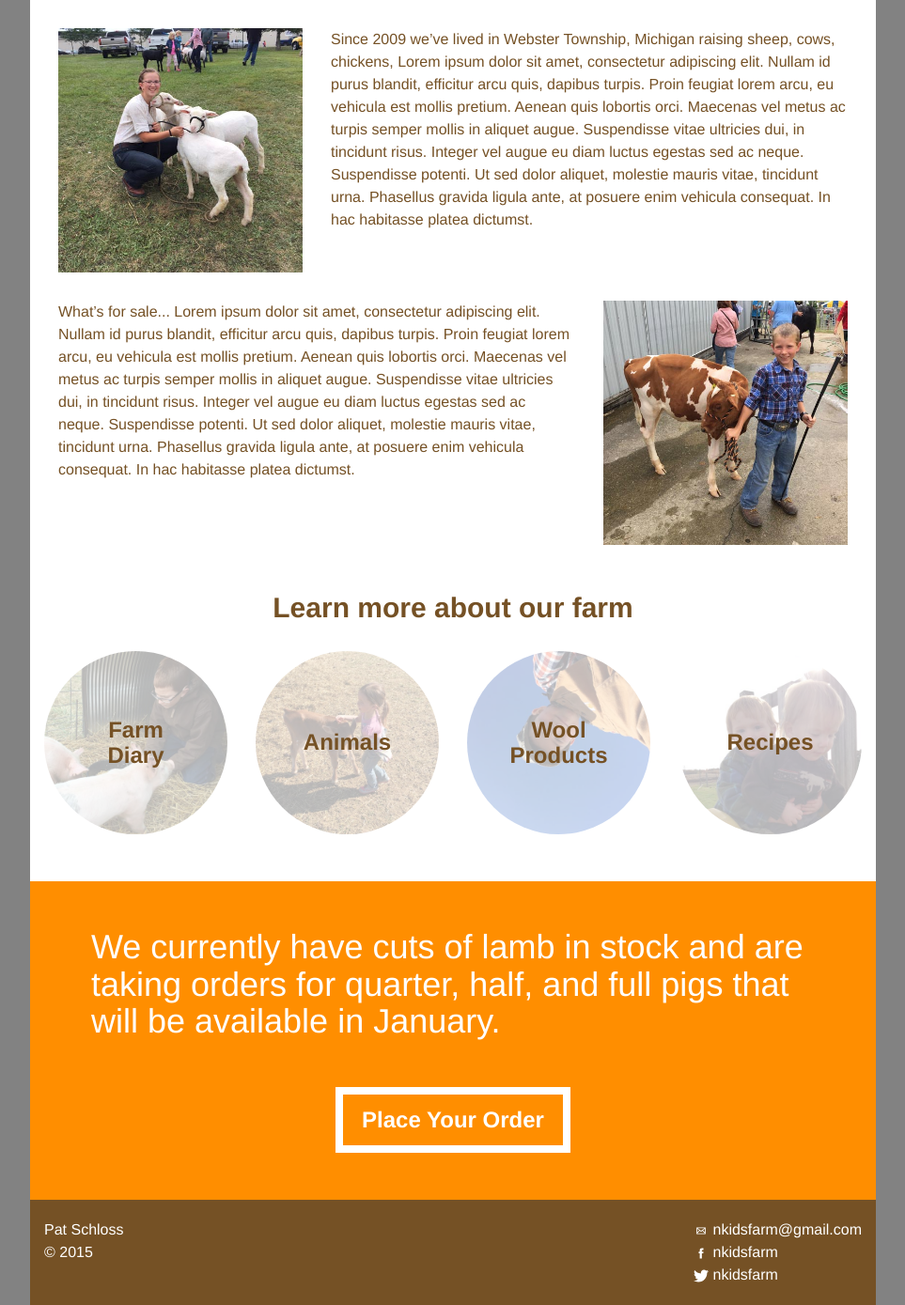
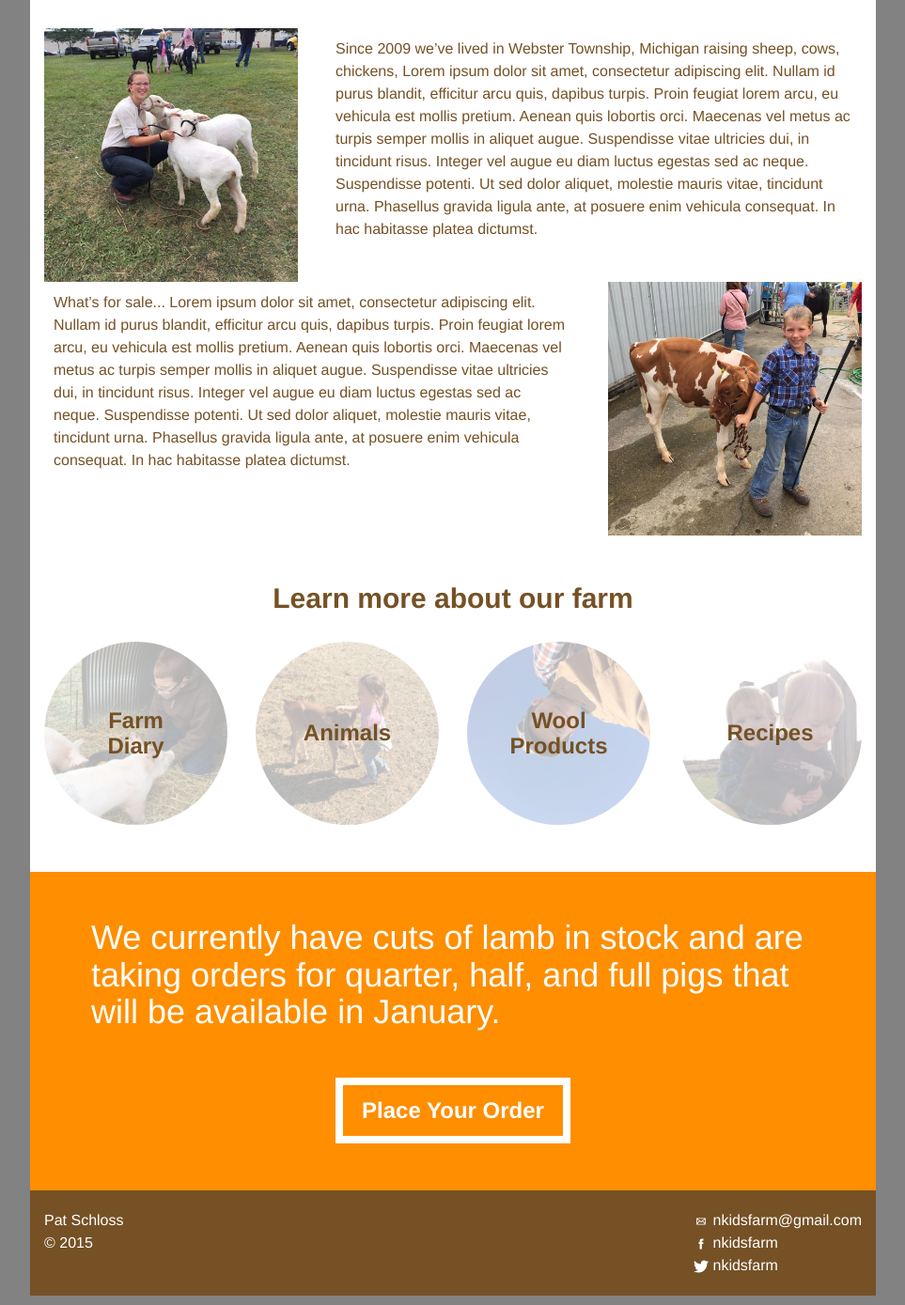
Before and after one commit to pschloss/nkidsfarm.github.io, a Jekyll site: the page built from index.html, in a window 1280 px wide. Shown: the part 602-1991 px from the top of the page at 94% size, without its empty margins (158-1121 px from the left). Built offline with Jekyll 4.4.1, drawn with Linux system fonts in a browser that asks for light colours.

Commit message:
Move blurb formatting around

```diff
--- a/css/main.scss
+++ b/css/main.scss
@@ -124,14 +124,15 @@
 
 .blurb {
 	color: #755125;
-}
-
-.blurb .row {
 	margin: 30px 0 0 0;
 }
 
+.blurb p {
+	padding: 10px;
+}
+
 .blurb img {
-	vertical-align: middle;
+	margin: auto;
 }
 
 .vcenter {
--- a/index.html
+++ b/index.html
@@ -25,18 +25,18 @@
 	<div class="container-fluid">
 		<div class="row">
 			<div class="col-sm-4">
-				<img class="img-responsive" src="assets/img/mary_lambs.jpg"/>
+				<img class=" img-responsive" src="assets/img/mary_lambs.jpg"/>
 			</div>
 			<div class="col-sm-8">
-				Since 2009 we’ve lived in Webster Township, Michigan raising sheep, cows, chickens, Lorem ipsum dolor sit amet, consectetur adipiscing elit. Nullam id purus blandit, efficitur arcu quis, dapibus turpis. Proin feugiat lorem arcu, eu vehicula est mollis pretium. Aenean quis lobortis orci. Maecenas vel metus ac turpis semper mollis in aliquet augue. Suspendisse vitae ultricies dui, in tincidunt risus. Integer vel augue eu diam luctus egestas sed ac neque. Suspendisse potenti. Ut sed dolor aliquet, molestie mauris vitae, tincidunt urna. Phasellus gravida ligula ante, at posuere enim vehicula consequat. In hac habitasse platea dictumst.
+				<p>Since 2009 we’ve lived in Webster Township, Michigan raising sheep, cows, chickens, Lorem ipsum dolor sit amet, consectetur adipiscing elit. Nullam id purus blandit, efficitur arcu quis, dapibus turpis. Proin feugiat lorem arcu, eu vehicula est mollis pretium. Aenean quis lobortis orci. Maecenas vel metus ac turpis semper mollis in aliquet augue. Suspendisse vitae ultricies dui, in tincidunt risus. Integer vel augue eu diam luctus egestas sed ac neque. Suspendisse potenti. Ut sed dolor aliquet, molestie mauris vitae, tincidunt urna. Phasellus gravida ligula ante, at posuere enim vehicula consequat. In hac habitasse platea dictumst.</p>
 			</div>
 		</div>
 		<div class="row">
 			<div class="col-sm-8">
-				What’s for sale... Lorem ipsum dolor sit amet, consectetur adipiscing elit. Nullam id purus blandit, efficitur arcu quis, dapibus turpis. Proin feugiat lorem arcu, eu vehicula est mollis pretium. Aenean quis lobortis orci. Maecenas vel metus ac turpis semper mollis in aliquet augue. Suspendisse vitae ultricies dui, in tincidunt risus. Integer vel augue eu diam luctus egestas sed ac neque. Suspendisse potenti. Ut sed dolor aliquet, molestie mauris vitae, tincidunt urna. Phasellus gravida ligula ante, at posuere enim vehicula consequat. In hac habitasse platea dictumst.
+				<p>What’s for sale... Lorem ipsum dolor sit amet, consectetur adipiscing elit. Nullam id purus blandit, efficitur arcu quis, dapibus turpis. Proin feugiat lorem arcu, eu vehicula est mollis pretium. Aenean quis lobortis orci. Maecenas vel metus ac turpis semper mollis in aliquet augue. Suspendisse vitae ultricies dui, in tincidunt risus. Integer vel augue eu diam luctus egestas sed ac neque. Suspendisse potenti. Ut sed dolor aliquet, molestie mauris vitae, tincidunt urna. Phasellus gravida ligula ante, at posuere enim vehicula consequat. In hac habitasse platea dictumst.</p>
 			</div>
 			<div class="col-sm-4">
-				<img class="img-responsive"  src="assets/img/joe_jerry.jpg"/>
+				<img class=" img-responsive"  src="assets/img/joe_jerry.jpg"/>
 			</div>
 
 		</div>
@@ -49,28 +49,28 @@
 		<div class="row">
 			<div class="col-sm-3">
 				<a href="#">
-					<img src="assets/img/patrick_pigs.jpg" alt="Farm Diary" class="align-center img-responsive img-circle pic">
+					<img src="assets/img/patrick_pigs.jpg" alt="Farm Diary" class=" img-responsive img-circle pic">
 					<span class="caption">Farm Diary</span>
 				</a>
 			</div>
 
 			<div class="col-sm-3">
 				<a href="#">
-					<img src="assets/img/ruth_calf.jpg" alt="Farm Diary" class="align-center img-responsive img-circle pic">
+					<img src="assets/img/ruth_calf.jpg" alt="Farm Diary" class=" img-responsive img-circle pic">
 					<div class="caption">Animals</div>
 				</a>
 			</div>
 
 			<div class="col-sm-3">
 				<a href="#">
-					<img src="assets/img/john_sky.jpg" alt="Farm Diary" class="align-center img-responsive img-circle pic">
+					<img src="assets/img/john_sky.jpg" alt="Farm Diary" class=" img-responsive img-circle pic">
 					<div class="caption">Wool Products</div>
 				</a>
 			</div>
 
 			<div class="col-sm-3">
 				<a href="#">
-					<img src="assets/img/jacob_peter.jpg" alt="Farm Diary" class="align-center img-responsive img-circle pic">
+					<img src="assets/img/jacob_peter.jpg" alt="Farm Diary" class=" img-responsive img-circle pic">
 					<div class="caption">Recipes</div>
 				</a>
 			</div>
```
